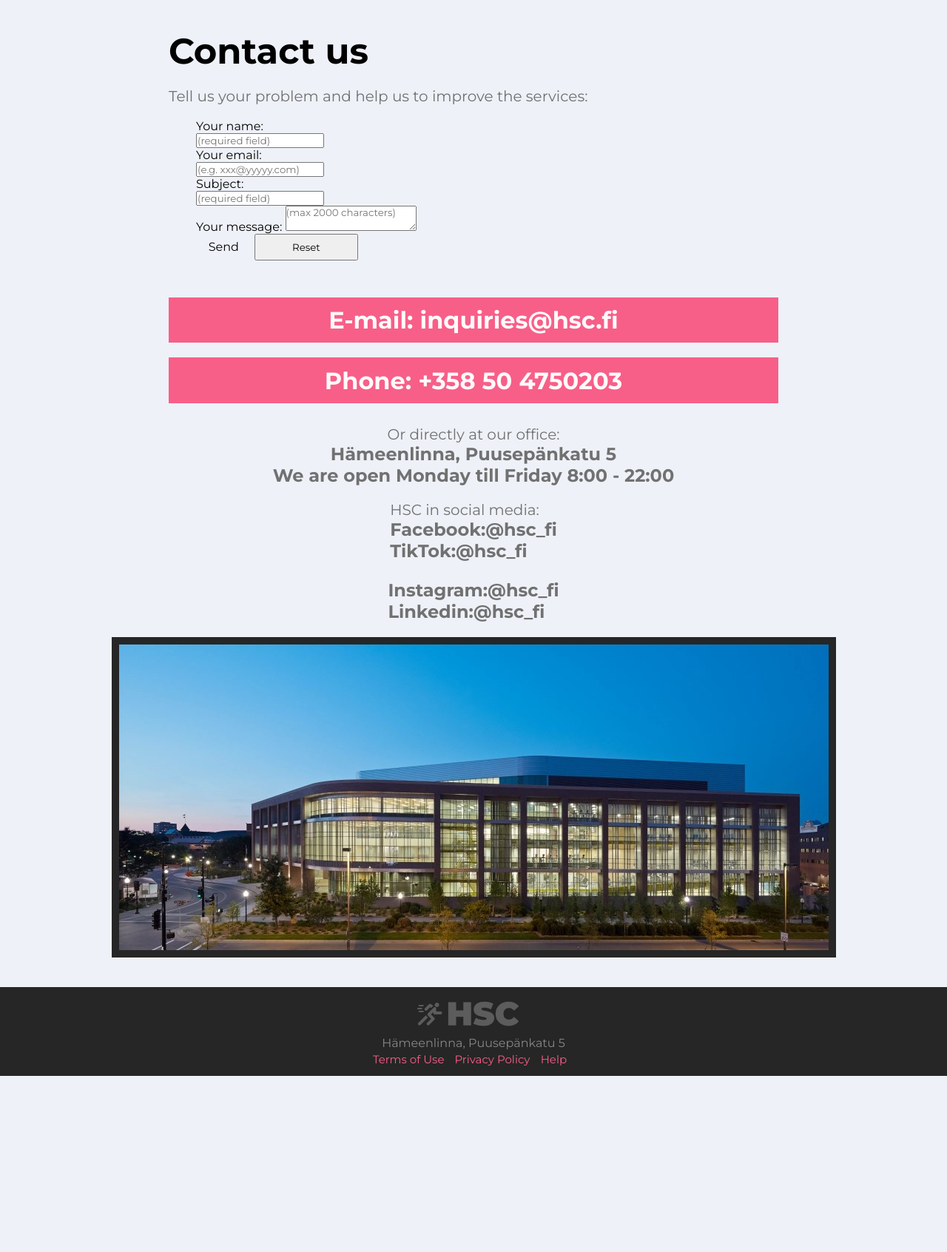
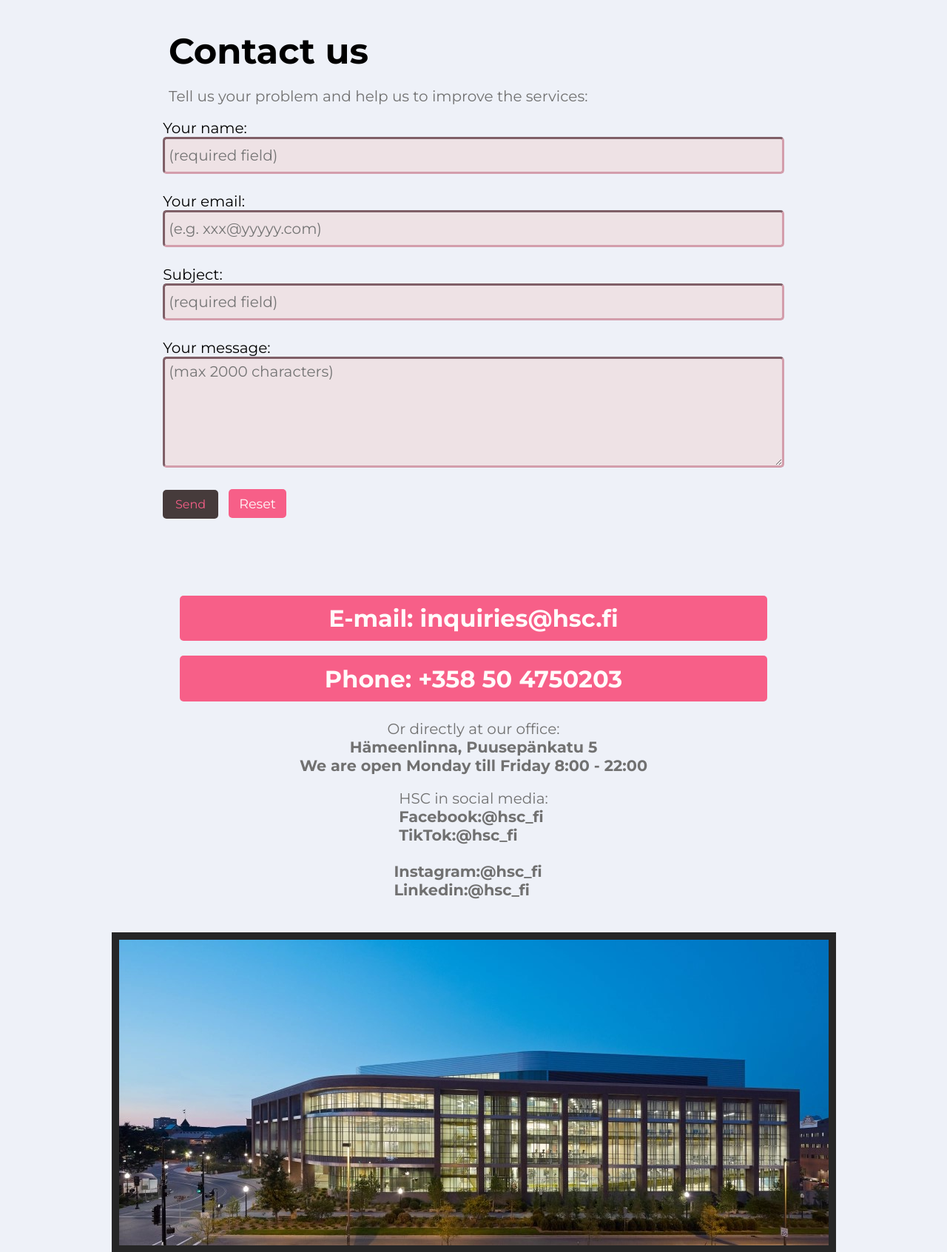
Before and after one commit to PopekD/Sports-Club, a PHP site: page /pages/contact.php in a window 1280 px wide. Shown: the part 60-1752 px from the top of the page at 74% size. Before the commit the page ends 1514 px from the top, so only its background shows below. Run offline with PHP 8.4, Linux system fonts and the light colour scheme; data that the repository does not hold is empty.

Commit message:
contact-form and some other fields style adjusted

```diff
--- a/style.css
+++ b/style.css
@@ -277,41 +277,89 @@ footer {
 		margin-left: 100px;
 }
 /* contact form */
-.contact-form {
-    width: 750px;
-    margin: auto;
-	/* display:flexbox; */
+
+.contact-form input,
+.contact-form textarea,
+.contact-form label {
+   font-size: 20px;
+   margin-bottom: 10px;
 }
-@media only screen and (max-width: 580px) {
-	#contact-form{
-	   left: 3%;
-	   margin-right: 3%;
-	   width: 88%;
-	   margin-left: 0;
-	   padding-left: 3%;
-	   padding-right: 3%;
-	}
+.contact-form input {
+	height: 50px;
+}
+.contact-form input,
+.contact-form textarea {
+   width:100%;
+   background: #eee2e5;
+   border: inset;
+   border-radius: 5px;
+   margin-bottom: 25px;
+   padding: 5px;
+   border-color: #d39eac;
+}
+.contact-form textarea {
+	width: 100%;
+	height: 150px;
  }
-.btn-primary {
-	width:100px;
-	background-color: #262626;
+.contact-form input:focus,
+.contact-form textarea:focus {
+   background-color: #faf5f7;
+}
+ .form-border{
+	 padding-left: 9%; padding-right: 9%;
+ }
+
+.button-freset, .button-freset {
+	font-size: 1.1em !important;
+}
+.button-fsend, .button-freset {
+	font-family: 'Montserrat', sans-serif !important;
+}
+.button-freset {
+	width: 78px !important;
+	height: 39px !important;
+	/* padding: 20px; */
+	margin-left: 10px;
+	/* margin-top: 10px !important; */
+
+}
+.button-freset {
+	cursor:pointer;
+	border-radius: 5px;
+	background-color: #f75f88 !important;
+	color: snow !important;
+	border:0 !important;
+}
+.button-fsend {
+	cursor:pointer;
+	border-radius: 5px;
+	background-color: #463b3b;
 	color: #f75f88 !important;
 	border-color: black !important;
 
 }
-.btn-primary:hover{
+.button-freset:hover{
+	background-color:#463b3b !important;
+	color:#f75f88 !important;
+	transition:background-color 0.3s ease-in-out;
+}
+.button-fsend:hover{
 	background-color:#f75f88;
 	color:#eef1f8 !important;
+	transition:background-color 0.3s ease-in-out;
 }
-.btn-primary:focus, .btn-primary:active {
+.button-fsend:focus, .button-fsend:active {
 	background-color: #717171 !important;
  }
 .BT {
 	display: flex;
-	margin: 30px 0;
+	margin-top: 60px;
+	padding-left: 1.5%;
+	padding-right: 1.5%;
 
 }
 .BT1{
+	border-radius: 5px;
 	background-color: #f75f88;
 	flex:1;
 	background-size: cover;
@@ -326,6 +374,10 @@ footer {
 .CT{
 	display: flex;
 	align-items: center;
+	margin-top: 25px;
+	margin-bottom: 25px;
+	padding-left: 1.5%;
+	padding-right: 1.5%;
 }
 .Office{
 	flex: 2;
@@ -333,25 +385,28 @@ footer {
 }
 .bold{
 	font-weight: bold;
-	font-size: 1.5em;
+	font-size: 1.3em;
 	color: #717171;
 }
 .SC{
 	flex: 1;
-	padding-left:100px;
+	padding-left:9%;
 }
 .SC1{
 	font-weight: bold;
-	font-size: 1.5em;
+	font-size: 1.3em;
 	color: #717171;
+	padding-left: 0%;
 
 }
 .SC2{
 	flex:1;
 	font-weight: bold;
-	font-size: 1.5em;
+	font-size: 1.3em;
 	color: #717171;
 	margin-top: 24px;
+
+	padding-right: 1.5%;
 }
 .contactimage {
 	align-self: center;
@@ -364,6 +419,17 @@ footer {
 	width: 100%;
 
 }
+/* contact-form responsive */
+@media only screen and (max-width: 580px) {
+	#contact-form{
+	   left: 3%;
+	   margin-right: 3%;
+	   width: 88%;
+	   margin-left: 0;
+	   padding-left: 1%;
+	   padding-right: 1%;
+	}
+ }
 
 /* schedule site */
 .schedulemain{
```
